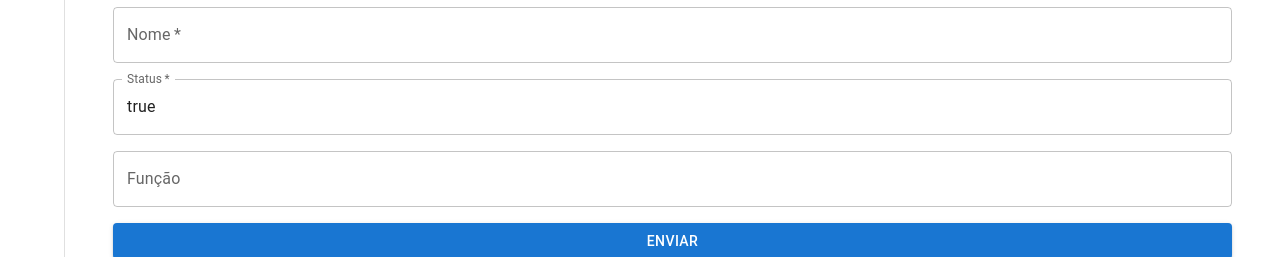
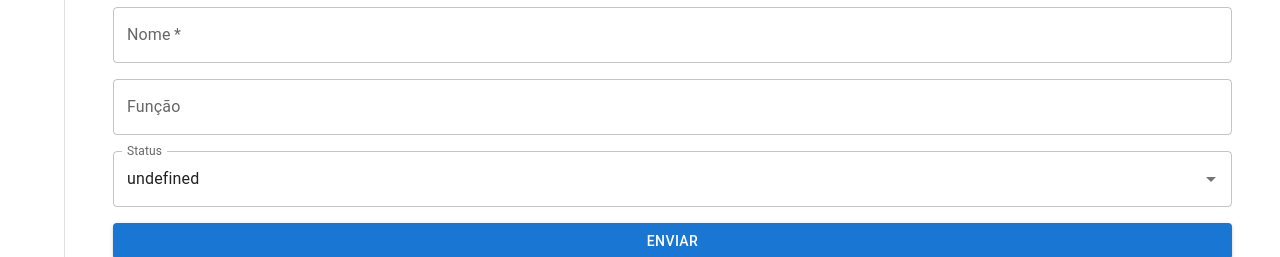
Before and after one commit to thiagodebugs/epi-app, a Next.js app: page /user in a window 1280 px wide. Shown: the part 172-429 px from the top of the page. Built offline with nearby package versions, Linux system fonts and the light colour scheme.

Commit message:
Update form user

```diff
--- a/src/components/FormUser/index.jsx
+++ b/src/components/FormUser/index.jsx
@@ -1,22 +1,35 @@
 "use client";
 
-import { Button, Container, Stack, TextField } from "@mui/material";
+import {
+  Button,
+  Container,
+  Stack,
+  TextField,
+  Autocomplete,
+} from "@mui/material";
 import { useEffect, useState } from "react";
 
 export default function FormUser({ user }) {
   const [values, setValues] = useState({
     id: "",
     name: "",
-    status: true,
+    status: {
+      label: "Inativo",
+      value: false,
+    },
     role: "",
   });
 
   useEffect(() => {
     if (user) {
+      console.log(user);
       setValues({
         id: user.id,
         name: user.name,
-        status: user.status,
+        status: {
+          label: user.status ? "Ativo" : "Inativo",
+          value: user.status,
+        },
         role: user.role,
       });
     }
@@ -73,17 +86,6 @@ export default function FormUser({ user }) {
             }
           />
           <TextField
-            name="status"
-            label="Status"
-            variant="outlined"
-            fullWidth
-            required
-            value={values.status}
-            onChange={(event) =>
-              setValues({ ...values, status: event.target.value })
-            }
-          />
-          <TextField
             name="role"
             label="Função"
             variant="outlined"
@@ -93,6 +95,22 @@ export default function FormUser({ user }) {
               setValues({ ...values, role: event.target.value })
             }
           />
+          <Autocomplete
+            options={[
+              { label: "Ativo", value: true },
+              { label: "Inativo", value: false },
+            ]}
+            getOptionLabel={(option) => option.label}
+            id="controlled-demo"
+            value={values.status?.value}
+            onChange={(event, newValue) => {
+              setValues({ ...values, status: newValue.value });
+            }}
+            isOptionEqualToValue={(option, selected) =>
+              option?.value === selected?.value
+            }
+            renderInput={(params) => <TextField {...params} label="Status" />}
+          />
           <Button variant="contained" fullWidth type="submit">
             Enviar
           </Button>
```
